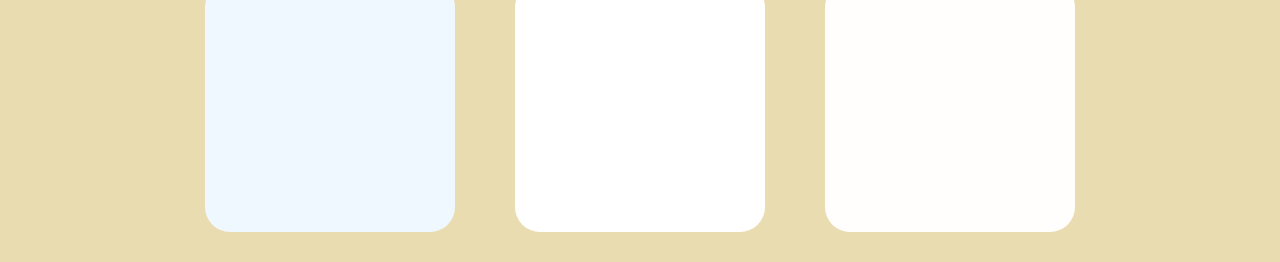
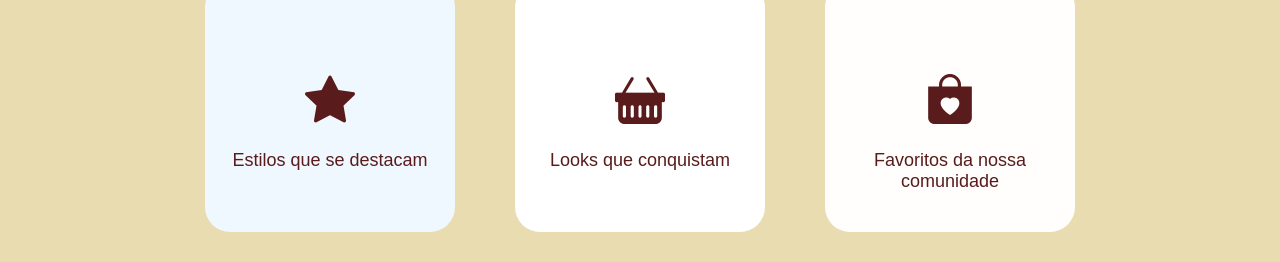
Before and after one commit to mariadsf/Rouge-Rebels-oficial, a plain HTML site: page index.html in a window 1280 px wide. Shown: the part 1033-1295 px from the top of the page. Drawn offline with nearby package versions, Linux system fonts and the light colour scheme; a web font is replaced by a local one.

Commit message:
Add files via upload

```diff
--- a/css/style.css
+++ b/css/style.css
@@ -100,7 +100,7 @@ body {
   margin-top: 30px;
   font-family: Edu QLD Beginner;
   font-size: 40px;
-  color: rgb(89, 27, 27);
+  color: #591b1b;
 }
 .moda p{
   margin-top: 25px;
@@ -135,3 +135,82 @@ body {
   margin: 30px;
     border-radius: 10%;
 }
+
+#estilos .atual {
+  display: flex;
+  flex-direction: column;
+  align-items: center;
+  padding-top: 90px;
+}
+
+#estilos .atual li {
+  list-style: none;
+  margin: 0;
+  padding: 0;
+}
+
+#estilos .atual i {
+  color: #591b1b;
+  font-size: 50px;
+  margin-bottom: 10px;
+}
+
+#estilos .atual p {
+  margin: 0;
+  font-size: 18px;
+  color: #591b1b;
+  margin-top: 20px;
+}
+/* looks */
+#estilos .looks {
+  display: flex;
+  flex-direction: column;
+  align-items: center;
+  padding-top: 90px;
+}
+
+#estilos .looks li {
+  list-style: none;
+  margin: 0;
+  padding: 0;
+}
+
+#estilos .looks i {
+  color: #591b1b;
+  font-size: 50px;
+  margin-bottom: 10px;
+}
+
+#estilos .looks p {
+  margin: 0;
+  font-size: 18px;
+  color: #591b1b;
+  margin-top: 20px;
+}
+
+/* avaliaçoes */
+#estilos .avaliaçoes {
+  display: flex;
+  flex-direction: column;
+  align-items: center;
+  padding-top: 90px;
+}
+
+#estilos .avaliaçoes li {
+  list-style: none;
+  margin: 0;
+  padding: 0;
+}
+
+#estilos .avaliaçoes i {
+  color: #591b1b;
+  font-size: 50px;
+  margin-bottom: 10px;
+}
+
+#estilos .avaliaçoes p {
+  margin: 0;
+  font-size: 18px;
+  color: #591b1b;
+  margin-top: 20px;
+}
--- a/index.html
+++ b/index.html
@@ -1,12 +1,15 @@
-
 <!DOCTYPE html>
 <html lang="pt-br">
+
 <head>
   <meta charset="UTF-8" />
   <meta name="viewport" content="width=device-width, initial-scale=1.0" />
+  <link href="https://cdn.jsdelivr.net/npm/bootstrap-icons@1.11.3/font/bootstrap-icons.min.css" rel="stylesheet">
+
   <link rel="stylesheet" href="css/style.css" />
   <title>Document</title>
 </head>
+
 <body>
   <!-- HERO -->
   <header id="header">
@@ -40,35 +43,39 @@
       <p>moda e autentisidade
       </p>
 
+      <section id="estilos">
+        <div class="tema">
+          <div class="atual">
+            <li>
+              <i class="bi bi-star-fill"></i>
+            </li>
+            <p>Estilos que se destacam</p>
           </div>
 
-</section>
-<section id="estilos">
-<div class="tema">
-
-<div class="atual">
-
-<i class="bi bi-star-fill"></i>
-</div>
-
-<div class="looks" >
-
-
-</div>
-<div class="avaliaçoes">
-
+          <div class="looks">
+            <li>
+              <i class="bi bi-basket-fill"></i>
+            </li>
+            <p>Looks que conquistam</p>
           </div>
 
 
+          <div class="avaliaçoes">
 
+            <li>
+              <i class="bi bi-bag-heart-fill"></i>
+            </li>
+            <p>Favoritos da nossa comunidade</p>
+          </div>
+        </div>
+      </section>
 
     </div>
-
-
 
   </section>
 
 
   <script src="js/script.js"></script>
 </body>
+
 </html>
```
Lines whose indentation alone changed are shown as unchanged.
